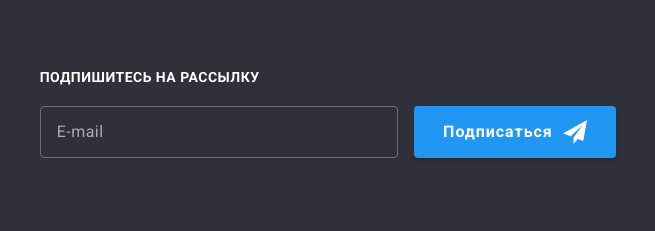
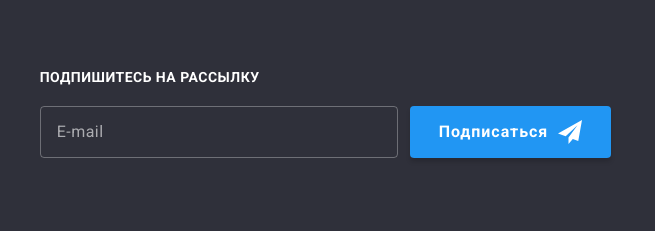
Before and after one commit to OleksandrSimakov/goit-markup-hw-06, a plain HTML site: page portfolio.html in a window 1280 px wide. Shown: the part 1622-1853 px from the top of the page, 602-1257 px from the left. Drawn offline with nearby package versions, Linux system fonts and the light colour scheme.

Commit message:
removes margin of the input in footer

```diff
--- a/css/common.css
+++ b/css/common.css
@@ -301,6 +301,10 @@ button {
   color: var(--primary-white-color);
   margin-bottom: 20px;
 }
+.footer-box {
+  display: flex;
+  flex-direction: row;
+}
 .e-mail {
   line-height: 1.25;
   letter-spacing: 0.03em;
--- a/portfolio.html
+++ b/portfolio.html
@@ -261,17 +261,18 @@
                     </li>
                 </ul>
             </div>
-            <div class="footer-box">
-                <form class="footer-form">
-                    <p class="footer-form-paragraph">Подпишитесь на рассылку</p>
-                    <input type="email" name="email" id="email" class="e-mail" placeholder="E-mail">
+            <form class="footer-form js-speaker-form">
+                <p class="footer-form-paragraph">Подпишитесь на рассылку</p>
+                <div class="footer-box">
+                    <input type="email" name="email" id="subscription-email" class="e-mail" placeholder="E-mail"
+                        autocomplete="off">
                     <button type="submit" class="footer-form-button">Подписаться
                         <svg class="footer-form-icon" width="24px" height="24px">
                             <use href="./images/sprite.svg#icon-icon-send"></use>
                         </svg>
                     </button>
-                </form>
-            </div>
+                </div>
+            </form>
         </div>
     </footer>
 </body>
```
Also changed, not shown: index.html (+5 -5 lines).
